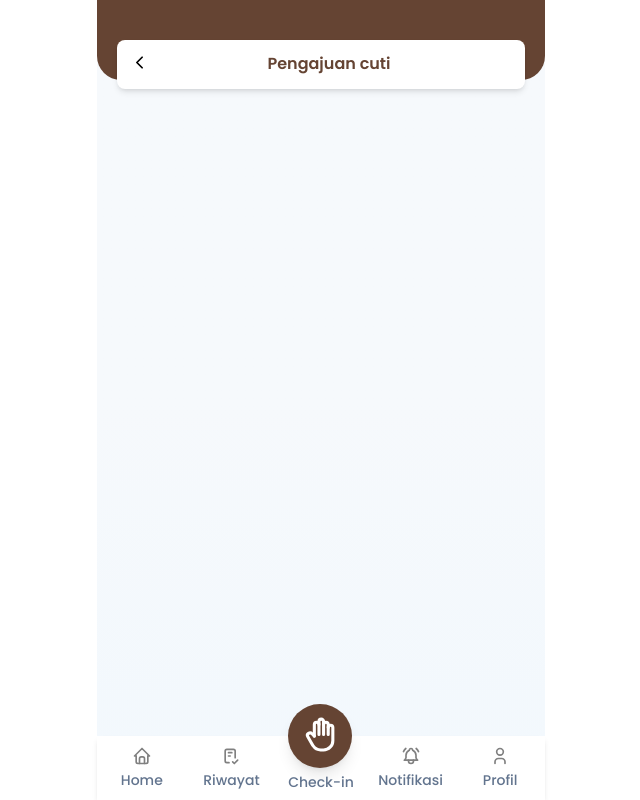
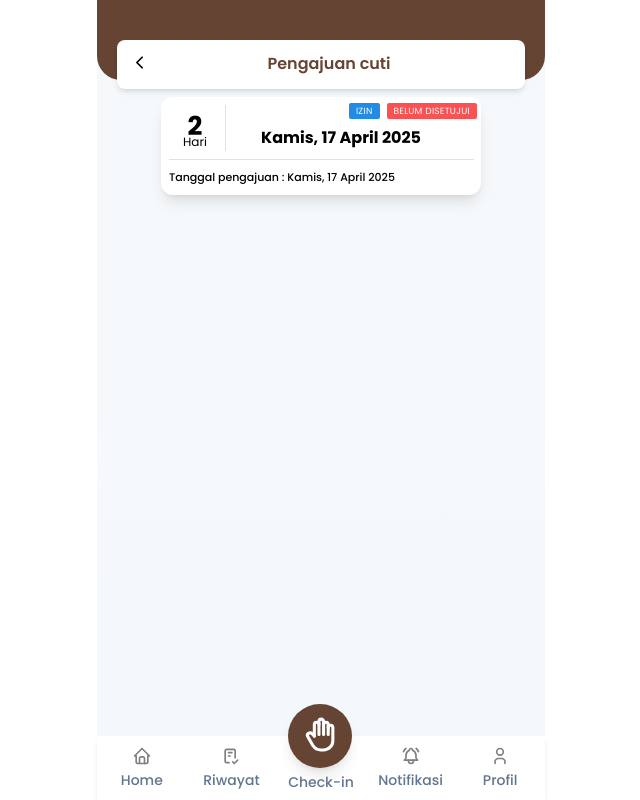
Before and after one commit to dianlucky/kulahadir-frontend, a React (Vite) app: page /paid-leave-request in a window 1280 px wide. Shown: the whole page, without its empty margins (319-959 px from the left). Built offline with nearby package versions, Linux system fonts and the light colour scheme.

Commit message:
[Request] Add : Menambahkan component list request

```diff
--- a/src/features/employee/components/RequestList.tsx
+++ b/src/features/employee/components/RequestList.tsx
@@ -1,7 +1,72 @@
+import { Badge, Divider, Text } from "@mantine/core";
+import { useNavigate } from "react-router-dom";
+
 export const RequestList: React.FC = () => {
+  const navigate = useNavigate();
   return (
-    <>
-      <section className="bg-white mx-5 p-3 shadow-md rounded-lg flex flex-col gap-2 -mt-10"></section>
-    </>
+    <div className="flex justify-center">
+      <button
+        // onClick={() =>
+        //   navigate("/history/data-paid-leave/detail", {
+        //     state: { dataPaidLeave: paidLeave[index] },
+        //   })
+        // }
+        className="bg-white max-w-xs w-full shadow-lg rounded-xl z-50 relative p-2 px-2 text-slate-700 mb-2"
+      >
+        <div className="w-full grid grid-cols-12 pb-2 pt-2 p-4">
+          <div className="col-span-2 text-center -ms-3 mt-2">
+            <Text size="26px" fw={700}>
+              2
+            </Text>
+            <Text style={{ marginTop: "-5px" }} size="xs">
+              Hari
+            </Text>
+          </div>
+            <Divider className="col-span-1" orientation="vertical" />
+          <div className="col-span-9 -ml-10">
+            <div className="my-auto text-right -mt-3 -me-3">
+              <Badge
+                size="xs"
+                style={{
+                  marginTop: "10px",
+                  marginLeft: "4px",
+                  borderRadius: "2px",
+                }}
+                color="blue"
+              >
+                Izin
+              </Badge>
+              <Badge
+                size="xs"
+                style={{
+                  marginTop: "7px",
+                  marginLeft: "7px",
+                  borderRadius: "2px",
+                }}
+                color="red"
+              >
+                Belum disetujui
+              </Badge>
+            </div>
+
+            <div className="my-auto text-center ms-2 mt-1">
+              <Text size={"md"} fw={700}>
+                Kamis, 17 April 2025
+              </Text>
+            </div>
+          </div>
+        </div>
+        <Divider className="mx-auto" style={{width: '305px'}} />
+        <div className="text-left my-1">
+          <Text
+            style={{ marginLeft: "0px", padding: "8px" }}
+            size="11px"
+            fw={500}
+          >
+            Tanggal pengajuan : Kamis, 17 April 2025
+          </Text>
+        </div>
+      </button>
+    </div>
   );
 };
--- a/src/features/employee/pages/PaidLeaveRequest/pages/PaidLeaveRequestPage.tsx
+++ b/src/features/employee/pages/PaidLeaveRequest/pages/PaidLeaveRequestPage.tsx
@@ -1,3 +1,4 @@
+import { RequestList } from "@/features/employee/components";
 import { IconChevronLeft } from "@tabler/icons-react";
 import { useNavigate } from "react-router-dom";
 
@@ -7,7 +8,7 @@ export const PaidLeaveRequestPage: React.FC = () => {
     <main>
       <section className="w-full h-20 bg-brown rounded-b-3xl"></section>
 
-      <section className="bg-white mx-5 p-3 shadow-md rounded-lg flex flex-col gap-2 -mt-10">
+      <section className="bg-white mx-5 p-3 shadow-md rounded-lg flex flex-col gap-2 -mt-10 mb-2">
         <div className="grid grid-cols-12">
           <div className="col-span-1">
             <IconChevronLeft
@@ -24,6 +25,8 @@ export const PaidLeaveRequestPage: React.FC = () => {
           {/* </div> */}
         </div>
       </section>
+
+      <RequestList/>
     </main>
   );
 };
```
